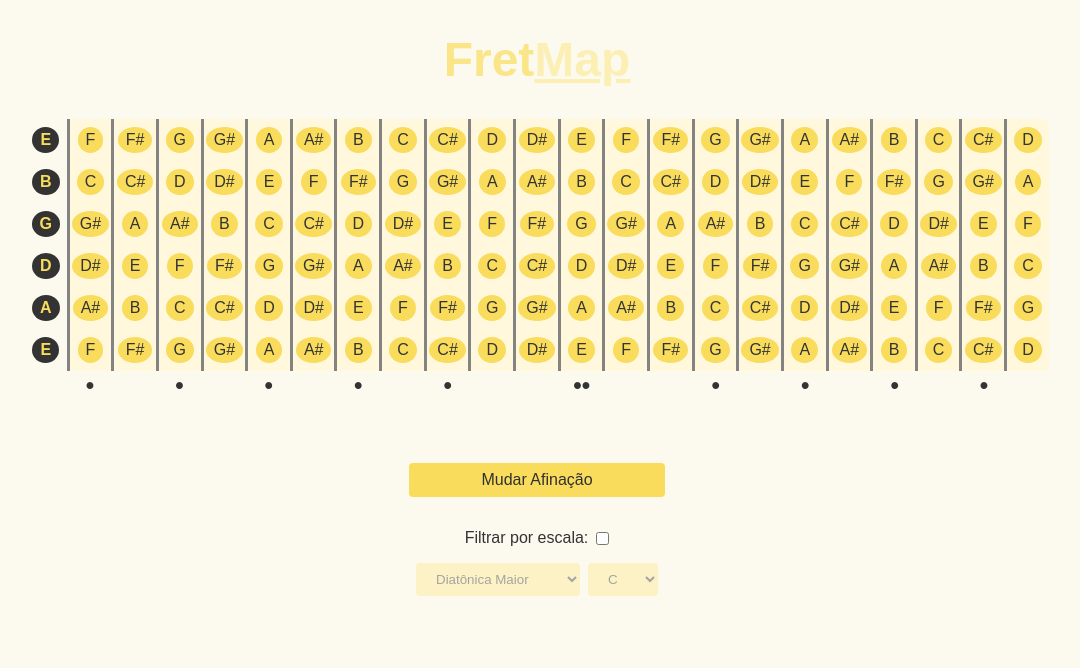
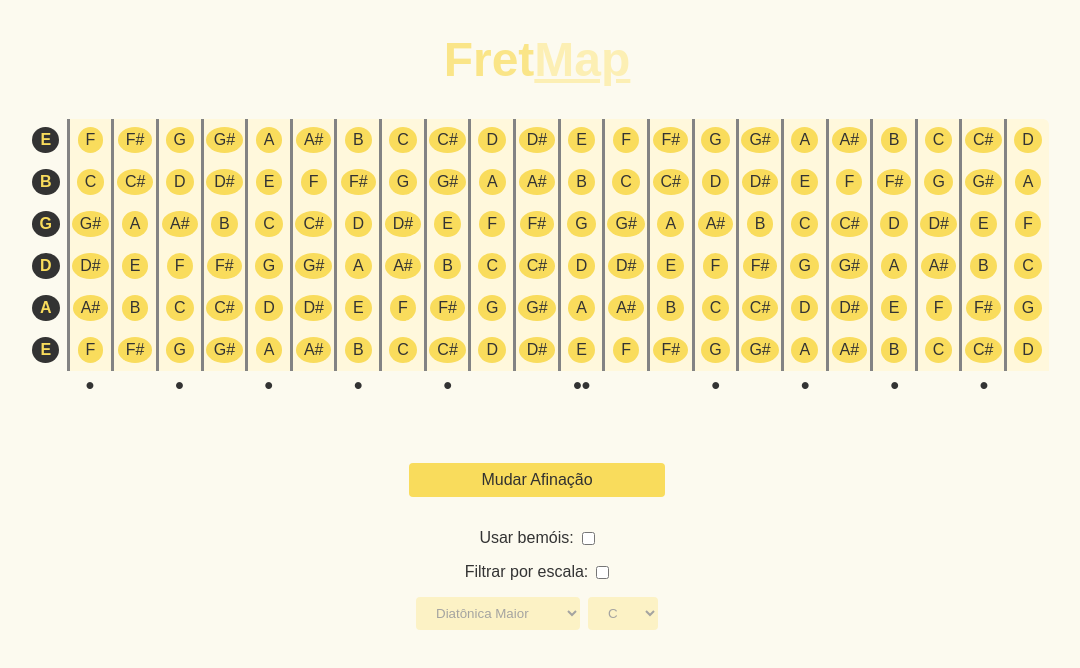
Before and after one commit to RamonSFR/FretMap, a React (Vite) app: page / in a window 1280 px wide. Shown: the top 668 px of the page, without its empty margins (103-1183 px from the left). Built offline with nearby package versions, Linux system fonts and the light colour scheme; a web font is replaced by a local one.

Commit message:
use flats

```diff
--- a/src/components/Container/index.tsx
+++ b/src/components/Container/index.tsx
@@ -2,7 +2,7 @@
 
 import Fretboard from '../Fretboard'
 import Modal from '../Modal'
-import { notesSharps } from '../../utils/music/notes'
+import { notesSharps, notesFlats } from '../../utils/music/notes'
 
 import * as S from './styles'
 import Button from '../Button'
@@ -13,6 +13,20 @@
   const [filterByScale, setFilterByScale] = useState(false)
   const [scaleType, setScaleType] = useState<string>('major')
   const [scaleRoot, setScaleRoot] = useState<string>(notesSharps[0])
+  const [useFlats, setUseFlats] = useState<boolean>(false)
+
+  const handleUseFlatsChange = (checked: boolean) => {
+    setUseFlats(checked)
+    setScaleRoot((prev) => {
+      const from = checked ? notesSharps : notesFlats
+      const to = checked ? notesFlats : notesSharps
+      const idx = from.indexOf(prev)
+      if (idx !== -1) return to[idx]
+      const idx2 = to.indexOf(prev)
+      if (idx2 !== -1) return to[idx2]
+      return prev
+    })
+  }
 
   return (
     <S.Container>
@@ -24,6 +38,7 @@
         filterByScale={filterByScale}
         scaleType={scaleType}
         scaleRoot={scaleRoot}
+        useFlats={useFlats}
       />
       <Button onClick={() => setChangeTuning(true)}>Mudar Afinação</Button>
 
@@ -150,6 +165,14 @@
       </Modal>
 
       <S.buttonsArea>
+        <div className="useFlats">
+          <label htmlFor="useFlats">Usar bemóis: </label>
+          <input
+            onChange={(e) => handleUseFlatsChange(e.target.checked)}
+            id="useFlats"
+            type="checkbox"
+          />
+        </div>
         <div className="filter">
           <label htmlFor="scales">Filtrar por escala: </label>
           <input
@@ -180,7 +203,7 @@
             value={scaleRoot}
             onChange={(e) => setScaleRoot(e.target.value)}
           >
-            {notesSharps.map((note) => (
+            {(useFlats ? notesFlats : notesSharps).map((note) => (
               <option value={note} key={note}>
                 {note}
               </option>
--- a/src/components/Container/styles.ts
+++ b/src/components/Container/styles.ts
@@ -27,7 +27,7 @@
   margin-top: 32px;
   gap: 16px;
 
-  .filter {
+  .filter, .useFlats {
     display: flex;
     justify-content: center;
     align-items: center;
--- a/src/components/Fretboard/index.tsx
+++ b/src/components/Fretboard/index.tsx
@@ -7,13 +7,15 @@
   filterByScale?: boolean
   scaleType?: string
   scaleRoot?: string
+  useFlats?: boolean
 }
 
 const Fretboard = ({
   tuning = ['E', 'B', 'G', 'D', 'A', 'E'],
   filterByScale = false,
   scaleType = 'major',
-  scaleRoot = 'C'
+  scaleRoot = 'C',
+  useFlats = false
 }: Props) => {
   const fretMarkers = [
     '',
@@ -82,16 +84,34 @@
     return scale
   }
 
-  const activeScale =
-    scaleType === 'major' && filterByScale
-      ? buildMajorScale(scaleRoot, true)
-      : null
+  const buildMinorScale = (root: string, useSharps = true) => {
+    const notes = useSharps ? notesSharps : notesFlats
+    const rootIdx = notes.indexOf(root)
+    if (rootIdx === -1) return []
+
+    const intervals = [2, 1, 2, 2, 1, 2, 2]
+    const scale: string[] = [notes[rootIdx]]
+    let idx = rootIdx
+    for (const step of intervals.slice(0, 6)) {
+      idx = (idx + step) % notes.length
+      scale.push(notes[idx])
+    }
+    return scale
+  }
+
+  const activeScale = (() => {
+    if (!filterByScale) return null
+    const useSharps = !useFlats
+    if (scaleType === 'major') return buildMajorScale(scaleRoot, useSharps)
+    if (scaleType === 'minor') return buildMinorScale(scaleRoot, useSharps)
+    return null
+  })()
 
   return (
     <S.Container>
       {tuning.map((openNote, stringIndex) => (
         <S.String key={`string-${stringIndex}`}>
-          {findNotesInFrets(openNote, 22, true).map((note, fretIndex) => {
+          {findNotesInFrets(openNote, 22, !useFlats).map((note, fretIndex) => {
             const isWrong = Array.isArray(activeScale)
               ? !activeScale.includes(note)
               : false
```
